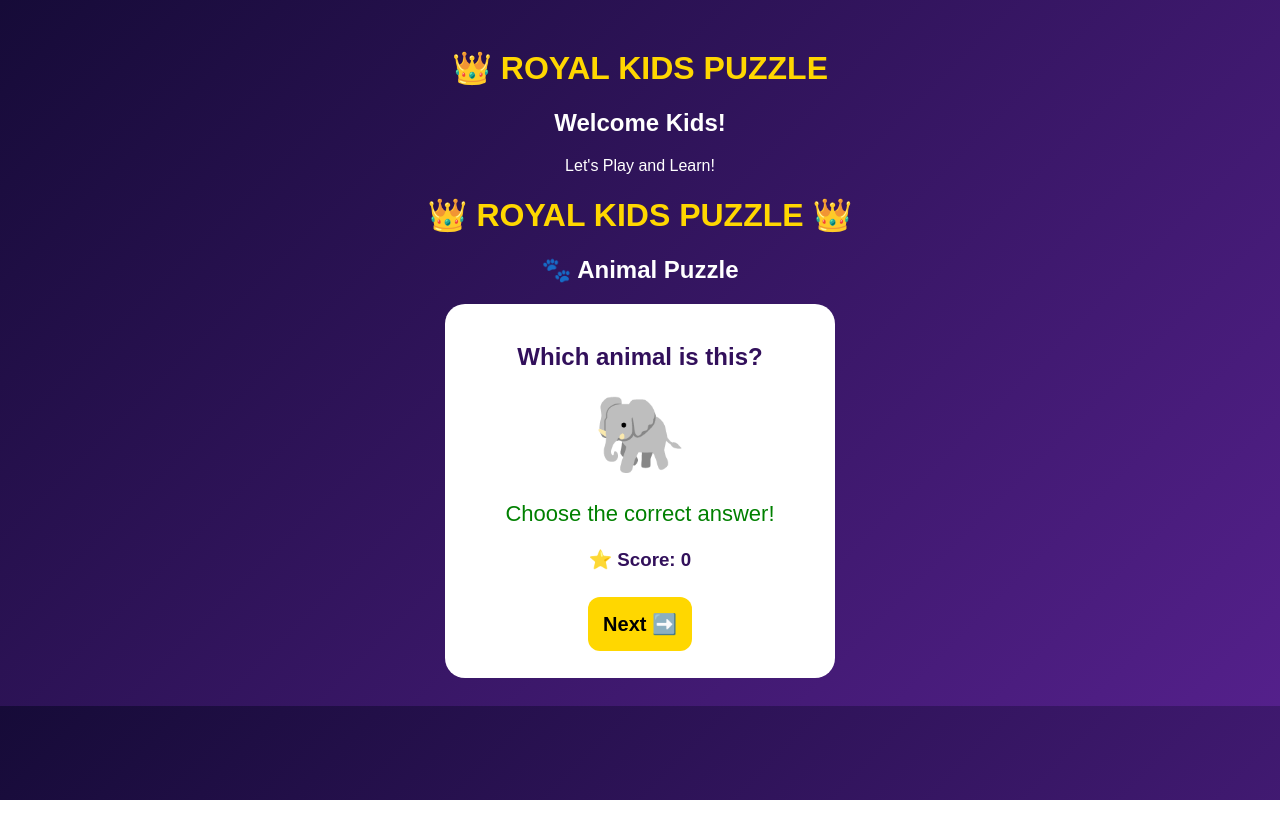
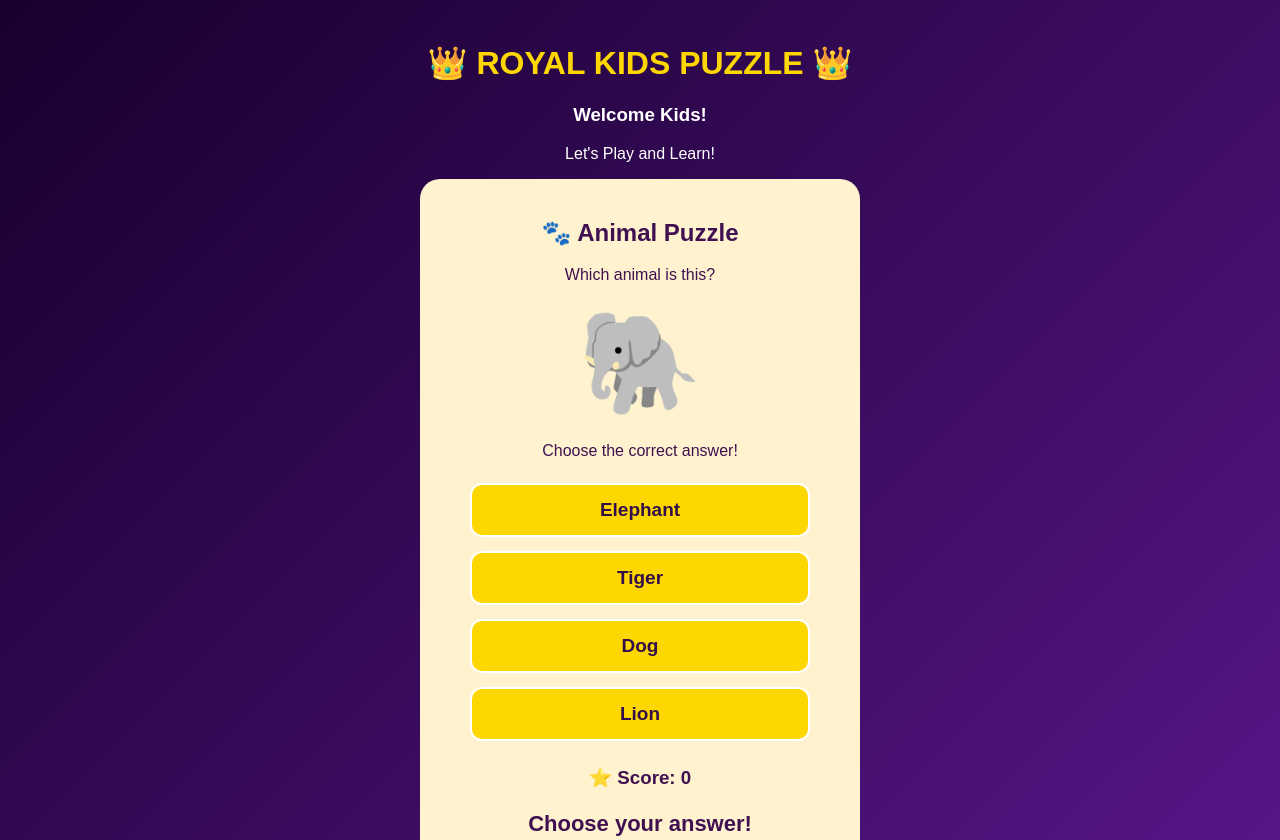
Before and after one commit to g82997031-pixel/Royal-kids-puzzle, a plain HTML site: page index.html in a window 1280 px wide. Shown: the top 840 px of the page. Before the commit the page ends 800 px from the top, so only its background shows below. Drawn offline with Linux system fonts and the light colour scheme.

Commit message:
Update index.html

```diff
--- a/index.html
+++ b/index.html
@@ -1,14 +1,3 @@
-<!DOCTYPE html>
-<html>
-<head>
-<title>ROYAL KIDS PUZZLE</title>
-</head>
-<body>
-<h1>👑 ROYAL KIDS PUZZLE</h1>
-<h2>Welcome Kids!</h2>
-<p>Let's Play and Learn!</p>
-</body>
-</html>
 
 <!DOCTYPE html>
 <html>
@@ -18,108 +7,115 @@
 <style>
 body {
   text-align:center;
-  background:linear-gradient(135deg,#160b38,#54208b);
+  background:linear-gradient(135deg,#17002e,#5b168b);
   color:white;
   font-family:Arial;
-  padding:20px;
+  padding:15px;
 }
 h1 {color:gold;}
-.card {
-  background:white;
-  color:#32105b;
+.game {
+  background:#fff3cf;
+  color:#401050;
   padding:20px;
   border-radius:20px;
-  max-width:350px;
+  max-width:400px;
   margin:auto;
 }
-.animal {font-size:75px;}
+.animal {font-size:100px;margin:20px;}
 button {
-  padding:15px;
+  background:gold;
+  color:#321047;
+  border:2px solid #fff;
+  padding:14px;
   margin:7px;
-  border:0;
   border-radius:12px;
-  background:gold;
-  font-size:20px;
+  font-size:19px;
   font-weight:bold;
+  width:85%;
 }
-#result {font-size:22px;color:green;}
+button:active {background:orange;}
+#result {font-size:22px;font-weight:bold;}
 </style>
 </head>
 <body>
+
 <h1>👑 ROYAL KIDS PUZZLE 👑</h1>
+<h3>Welcome Kids!</h3>
+<p>Let's Play and Learn!</p>
+
+<div class="game">
 <h2>🐾 Animal Puzzle</h2>
-<div class="card">
-<h2>Which animal is this?</h2>
+<p>Which animal is this?</p>
+
 <div class="animal" id="animal">🐘</div>
-<div id="options"></div>
-<p id="result">Choose the correct answer!</p>
-<h3>⭐ Score: <span id="score">0</span></h3>
+
+<p>Choose the correct answer!</p>
+
+<div id="answers"></div>
+
+<h3 id="score">⭐ Score: 0</h3>
+<p id="result">Good Luck Kids!</p>
+
 <button onclick="next()">Next ➡️</button>
 </div>
+
 <script>
-let animals=[
-["🐘","Elephant","Tiger","Lion"],
-["🦁","Lion","Dog","Cat"],
-["🐯","Tiger","Elephant","Cow"],
-["🐶","Dog","Lion","Monkey"],
-["🐱","Cat","Tiger","Dog"],
-["🐵","Monkey","Cow","Elephant"],
-["🐮","Cow","Cat","Dog"],
-["🐰","Rabbit","Lion","Tiger"],
-["🐻","Bear","Elephant","Cat"],
-["🦊","Fox","Dog","Cow"]
+let animals = [
+["🐘","Elephant","Tiger","Lion","Dog"],
+["🦁","Lion","Cat","Cow","Horse"],
+["🐯","Tiger","Dog","Elephant","Goat"],
+["🐵","Monkey","Lion","Cow","Cat"],
+["🐶","Dog","Tiger","Goat","Elephant"],
+["🐱","Cat","Horse","Lion","Monkey"],
+["🐮","Cow","Dog","Tiger","Lion"],
+["🐰","Rabbit","Elephant","Cat","Horse"],
+["🐴","Horse","Monkey","Dog","Cow"],
+["🐼","Panda","Lion","Tiger","Cat"]
 ];
 
-let current=0,score=0;
+let current=0;
+let score=0;
+let answered=false;
+
 function show(){
 let a=animals[current];
 document.getElementById("animal").innerText=a[0];
- document.getElementById("options").innerHTML="";
- [a[1],a[2],a[3]].sort(()=>Math.random()-.5).forEach(x=>{
+document.getElementById("answers").innerHTML="";
+document.getElementById("result").innerText="Choose your answer!";
+
+a.slice(1).sort(()=>Math.random()-0.5).forEach(choice=>{
 let b=document.createElement("button");
- b.innerText=x;
- b.onclick=()=>check(x);
- document.getElementById("options").appendChild(b);
+b.innerText=choice;
+b.onclick=()=>check(choice);
+document.getElementById("answers").appendChild(b);
 });
- document.getElementById("result").innerText="Choose the correct answer!";
+answered=false;
 }
 
-function check(x){
- let a=animals[current];
- if(x===a[1]){
-   score += 10;
-   document.getElementById("score").innerText=score;
-   if(score >= 100){
+function check(choice){
+if(answered)return;
+answered=true;
+if(choice===animals[current][1]){
+score+=10;
+document.getElementById("result").innerText="🎉 Correct! Very Good!";
+}else{
+document.getElementById("result").innerText=
+"❌ Try again next time! Answer: "+animals[current][1];
+}
+document.getElementById("score").innerText="⭐ Score: "+score;
+
+if(score>=100){
 document.getElementById("result").innerText="🏆 YOU WIN! 100 POINTS!";
-   }else{
-     document.getElementById("result").innerText="🎉 Correct! Very Good!";
-   }
- }else{
-   document.getElementById("result").innerText="😊 Try again!";
 }
 }
 
+function next(){
 current=(current+1)%animals.length;
 show();
 }
+
 show();
-</script><script>
-document.querySelectorAll('img').forEach(img => {
-  img.addEventListener('click', () => {
-    const sounds = {
-      dog: '🐶',
-      cat: '🐱',
-      elephant: '🐘'
-    };
-    const name = img.alt.toLowerCase();
-    const emoji = Object.keys(sounds).find(k => name.includes(k));
-    if (emoji) {
-      const speech = new SpeechSynthesisUtterance(emoji);
-      speech.lang = 'en-US';
-      speechSynthesis.speak(speech);
-    }
-  });
-});
 </script>
+
 </body>
 </html>
```
Lines whose indentation alone changed are shown as unchanged.
